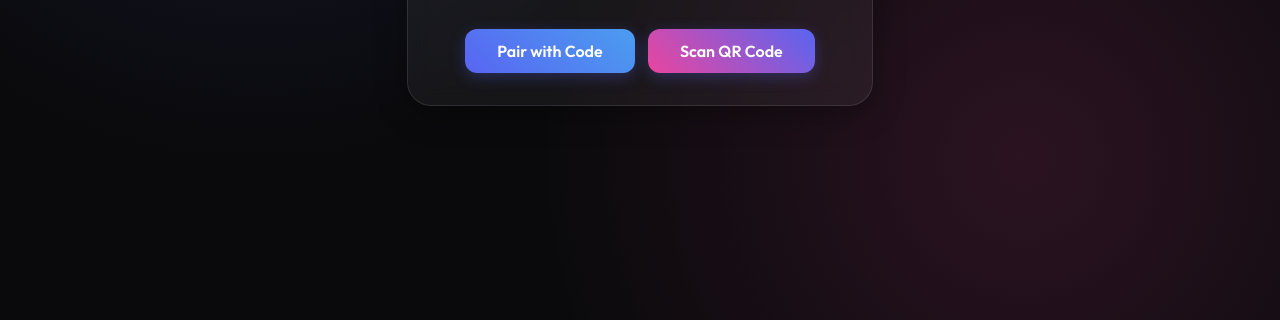
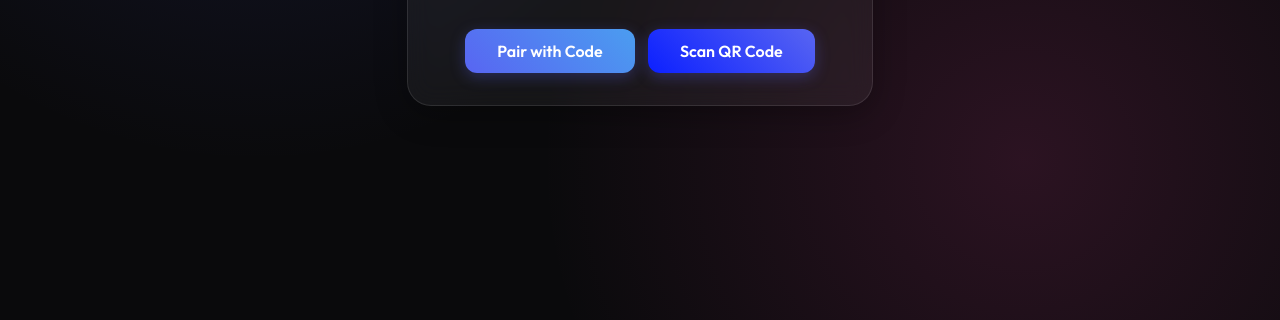
Before and after one commit to LeudjeuNjiatcha-YanisAel/Machine-Revolution-Bot, a website: page index.html in a window 1280 px wide. Shown: the part 480-800 px from the top of the page. Drawn offline with Linux system fonts and the light colour scheme.

Commit message:
Essaie 2

```diff
--- a/index.html
+++ b/index.html
@@ -3,7 +3,7 @@
 <head>
     <meta charset="UTF-8">
     <meta name="viewport" content="width=device-width, initial-scale=1.0">
-    <title>Elysée bot | WhatsApp Pairing</title>
+    <title>Revolution bot | WhatsApp Pairing</title>
     <link rel="preconnect" href="https://fonts.googleapis.com">
     <link rel="preconnect" href="https://fonts.gstatic.com" crossorigin>
     <link href="https://fonts.googleapis.com/css2?family=Outfit:wght@300;400;600&display=swap" rel="stylesheet">
@@ -104,7 +104,7 @@
         <h1>Machine bot</h1>
         <p>Unlock the full power of your WhatsApp. Automate reactions, extract view-once media, and respond with AI effortlessly.</p>
         <a href="/pair" class="btn">Pair with Code</a>
-        <a href="/qr" class="btn" style="background: linear-gradient(45deg, #eb459e, #5865F2); margin-left: 10px;">Scan QR Code</a>
+        <a href="/qr" class="btn" style="background: linear-gradient(45deg, #0c20ff, #5865F2); margin-left: 10px;">Scan QR Code</a>
     </div>
 </body>
 </html>
```
Also changed, not shown: qr.html (+1 -1 lines).
